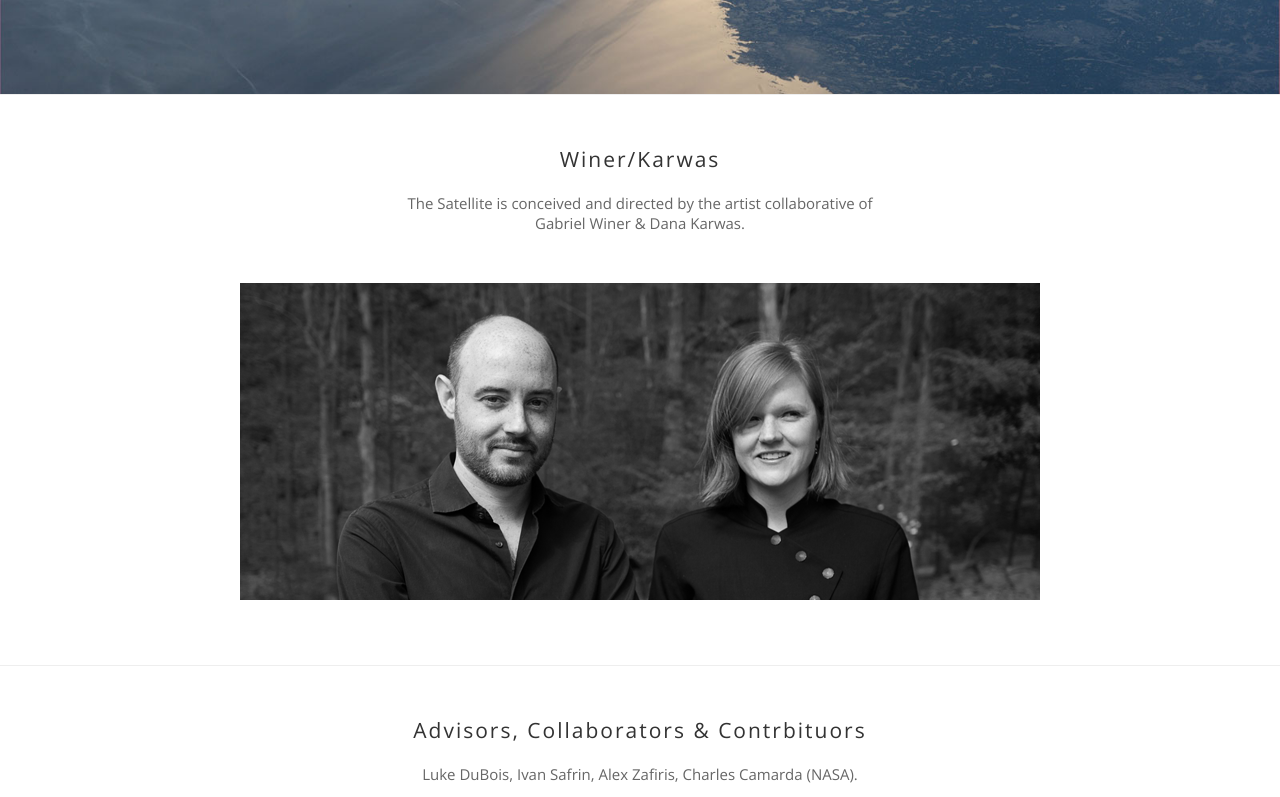
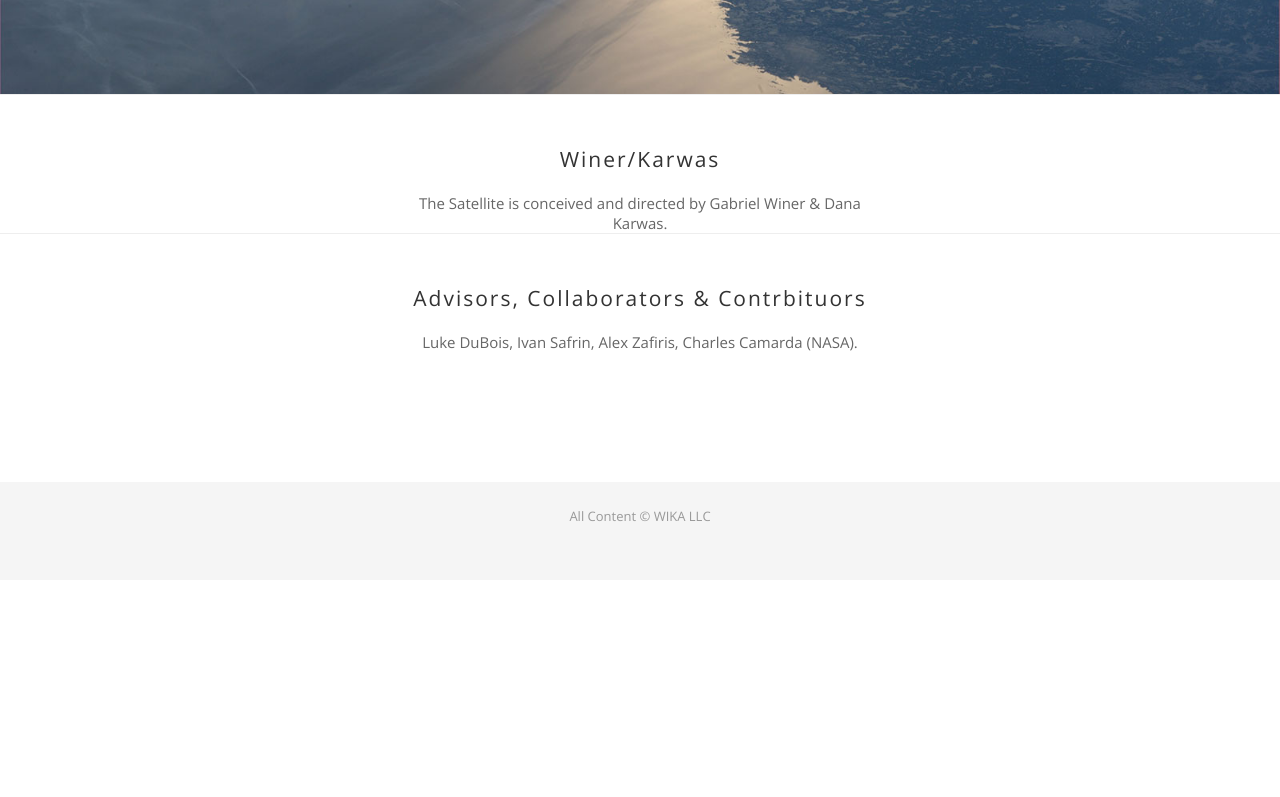
Before and after one commit to thesatellite/thesat, a plain HTML site: page team.html in a window 1280 px wide. Shown: the part 416-1213 px from the top of the page. After the commit the page ends 996 px from the top, so only its background shows below. Drawn offline with nearby package versions, Linux system fonts and the light colour scheme.

Commit message:
Update team.html

```diff
--- a/team.html
+++ b/team.html
@@ -83,15 +83,10 @@
   <div class="team-header">
    <h2>Winer/Karwas</h2>
    <h3 id="team-h3">
-    The Satellite is conceived and directed by the artist collaborative of Gabriel Winer & Dana Karwas.
+    The Satellite is conceived and directed by Gabriel Winer & Dana Karwas.
   </h3>
 </div>
 
-<div class="team-container">
-<div class="team-wika-image">
-<img src="images/wika.png">
-</div>
-</div>
 
  <hr>
 
```
